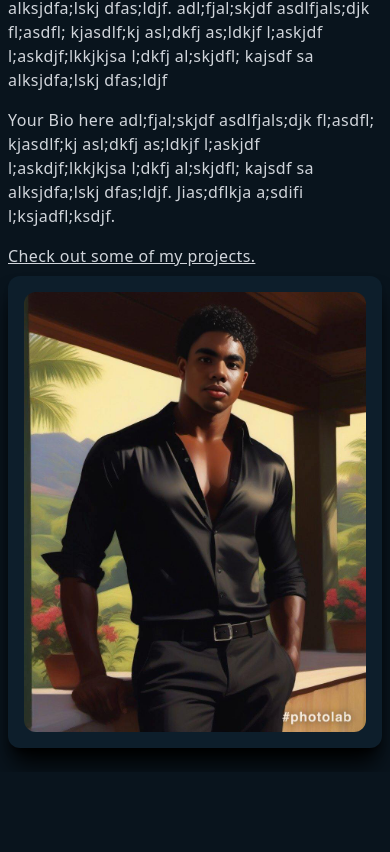
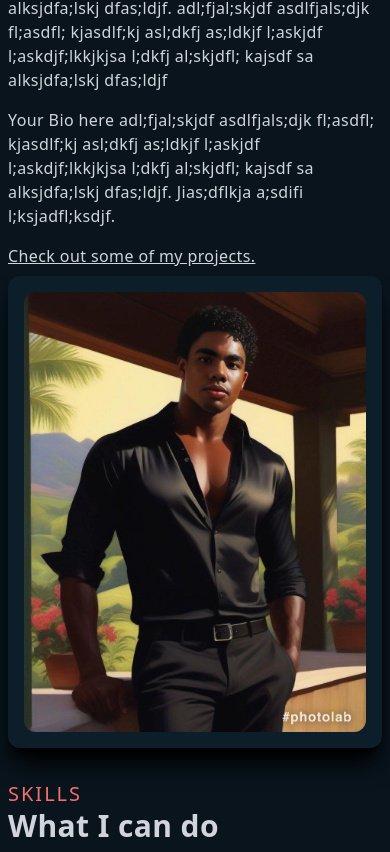
Before and after one commit to sonyerg/portfolio-nextjs-app, a Next.js app: page / in a window 390 px wide. Shown: the part 1072-1924 px from the top of the page. Before the commit the page ends 1844 px from the top, so only its background shows below. Built offline with nearby package versions, Linux system fonts and the light colour scheme.

Commit message:
added skills components

```diff
--- a/components/Navbar.jsx
+++ b/components/Navbar.jsx
@@ -13,7 +13,7 @@ const Navbar = () => {
   };
 
   return (
-    <div className="fixed w-full h-20 shadow-xl z-[100]">
+    <div className="fixed w-full h-20 shadow-xl z-[100] bg-[#09141d]">
       <div className="flex justify-between items-center w-full h-full px-2 2xl:px-16">
         <Image src={navLogo} width={70} height={50} />
         <div>
--- /dev/null
+++ b/components/Skills.jsx
@@ -0,0 +1,16 @@
+import React from "react";
+
+const Skills = () => {
+  return (
+    <div>
+      <div className="w-full lg:h-screen p-2">
+        <p className="uppercase text-xl tracking-widest text-[#f56f6f]">
+          Skills
+        </p>
+        <h2>What I can do</h2>
+      </div>
+    </div>
+  );
+};
+
+export default Skills;
--- a/pages/index.js
+++ b/pages/index.js
@@ -2,6 +2,7 @@ import Head from "next/head";
 import Navbar from "../components/Navbar";
 import Main from "../components/Main";
 import About from "../components/About";
+import Skills from "../components/Skills";
 
 export default function Home() {
   return (
@@ -12,6 +13,7 @@ export default function Home() {
       <Navbar />
       <Main />
       <About />
+      <Skills />
     </div>
   );
 }
```
